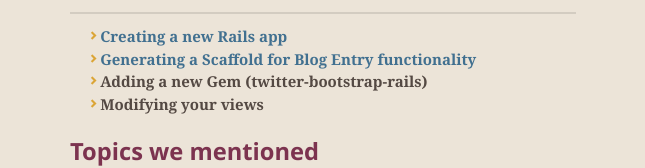
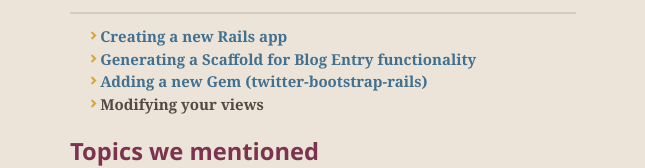
Before and after one commit to lkemmerer/railsgirlspdx-recap, a plain HTML site: page index.html in a window 1280 px wide. Shown: the part 1806-1974 px from the top of the page, without its empty margins (317-962 px from the left). Drawn offline with nearby package versions, Linux system fonts and the light colour scheme.

```diff
--- a/index.html
+++ b/index.html
@@ -100,7 +100,7 @@
 <ul>
 <li><a href="https://github.com/lkemmerer/railsgirlspdx-recap/wiki/Creating-a-New-App"><strong>Creating a new Rails app</strong></a></li>
 <li><a href="https://github.com/lkemmerer/railsgirlspdx-recap/wiki/Generating-a-Scaffold-for-Blog-Entries"><strong>Generating a Scaffold for Blog Entry functionality</strong></a></li>
-<li><strong>Adding a new Gem (twitter-bootstrap-rails)</strong></li>
+<li><a href="https://github.com/lkemmerer/railsgirlspdx-recap/wiki/Ruby-Gems"><strong>Adding a new Gem (twitter-bootstrap-rails)</strong></a></li>
 <li><strong>Modifying your views</strong></li>
 </ul><h2>Topics we mentioned</h2>
 
```
Also changed, not shown: params.json (+1 -1 lines).
